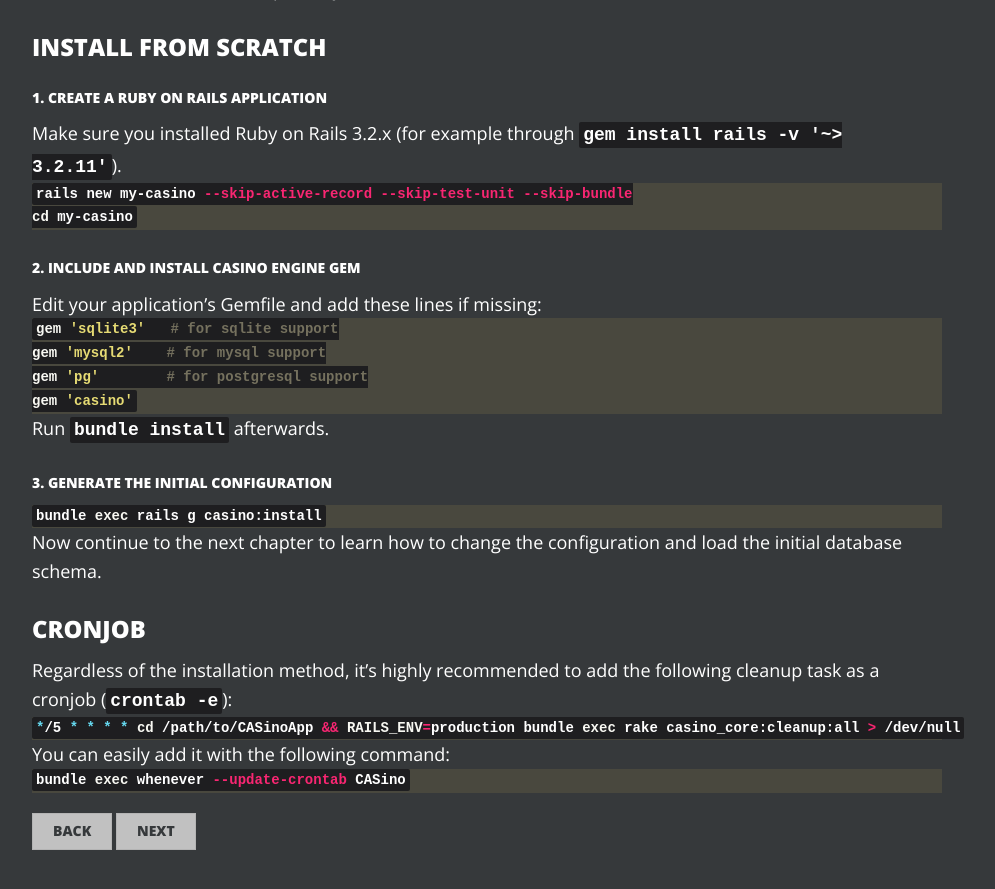
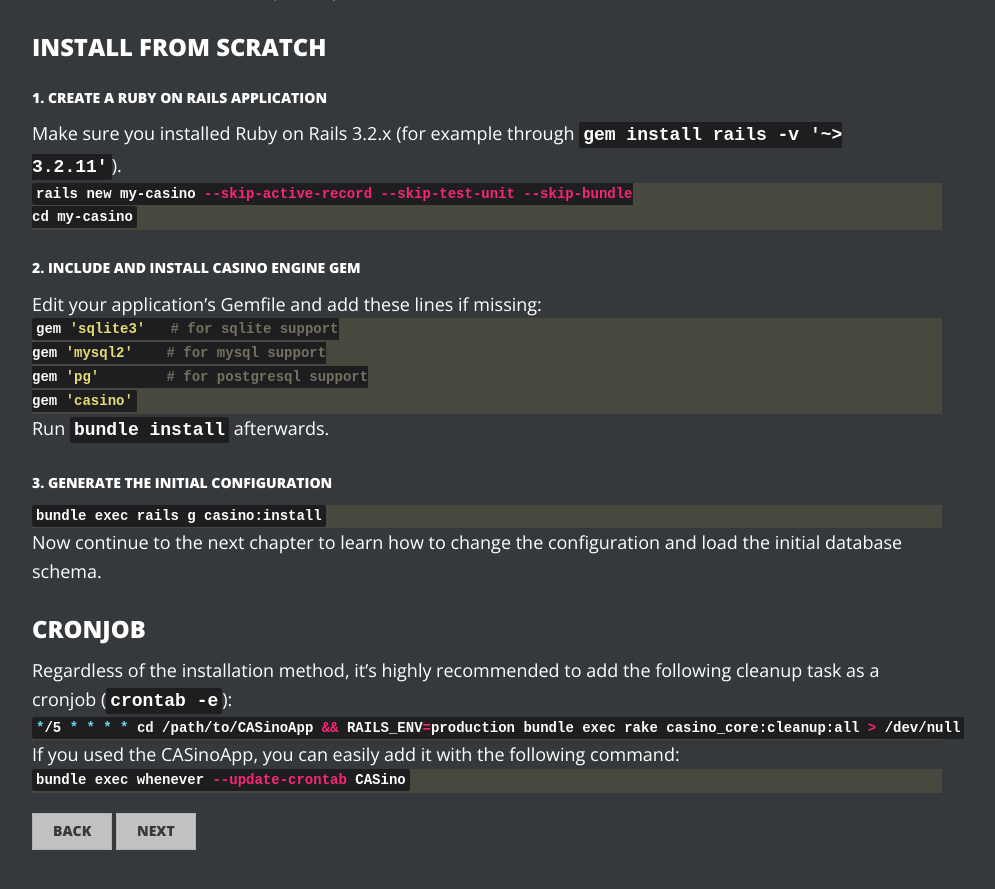
Before and after one commit to rbCAS/rbcas.github.com, a Jekyll site: the page built from docs/installation/index.md, in a window 1280 px wide and 900 px high, scrolled down 1054 px. Shown: the top 889 px of the window, without its empty margins (153-1148 px from the left). Built offline with Jekyll 4.4.1, drawn with Linux system fonts in a browser that asks for light colours.

Commit message:
whenever is only available in CASinoApp

```diff
--- a/docs/installation/index.md
+++ b/docs/installation/index.md
@@ -82,7 +82,7 @@
 */5 * * * * cd /path/to/CASinoApp && RAILS_ENV=production bundle exec rake casino_core:cleanup:all > /dev/null
 {% endhighlight %}
 
-You can easily add it with the following command:
+If you used the CASinoApp, you can easily add it with the following command:
 
 {% highlight bash %}
 bundle exec whenever --update-crontab CASino
```
